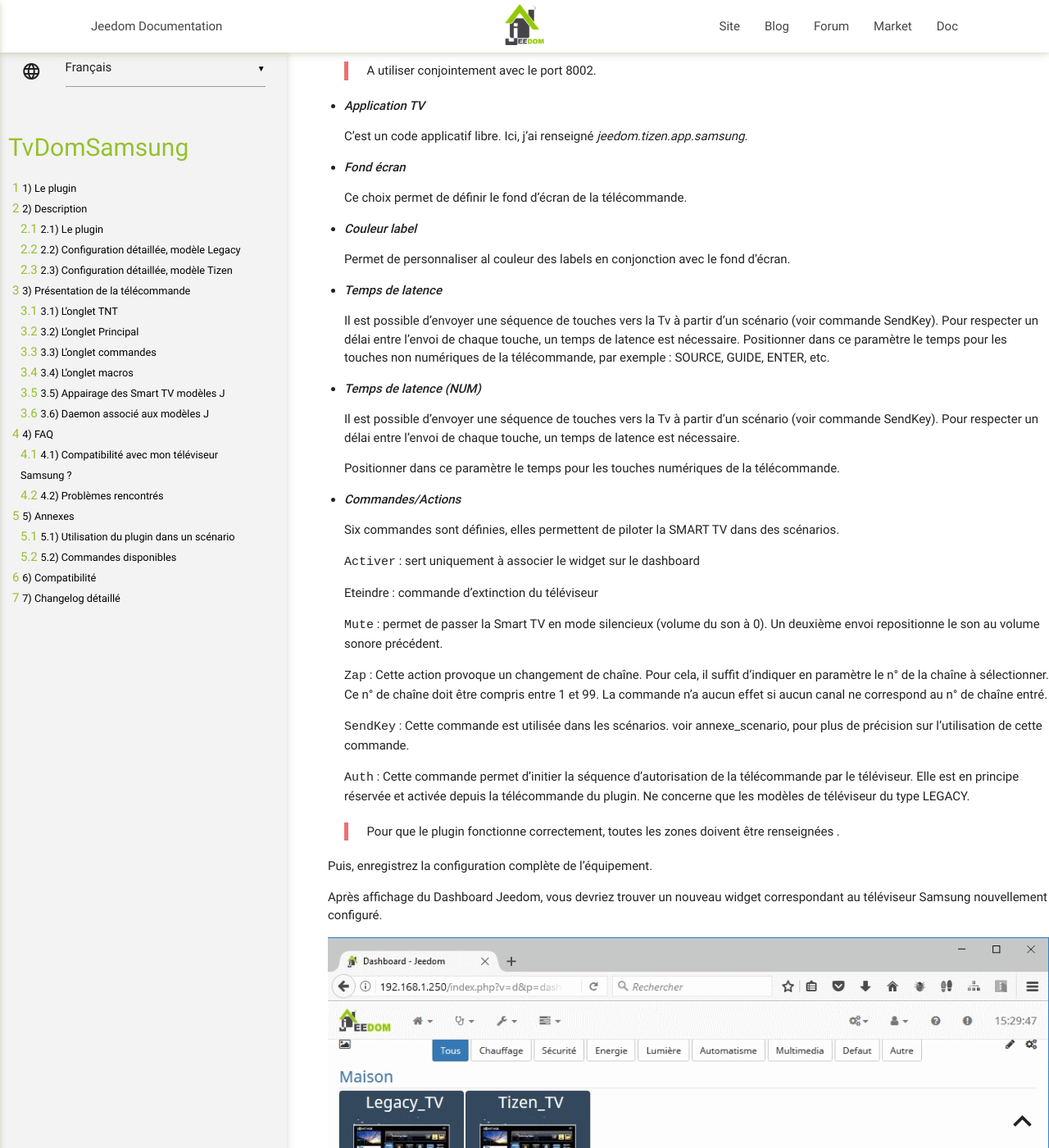
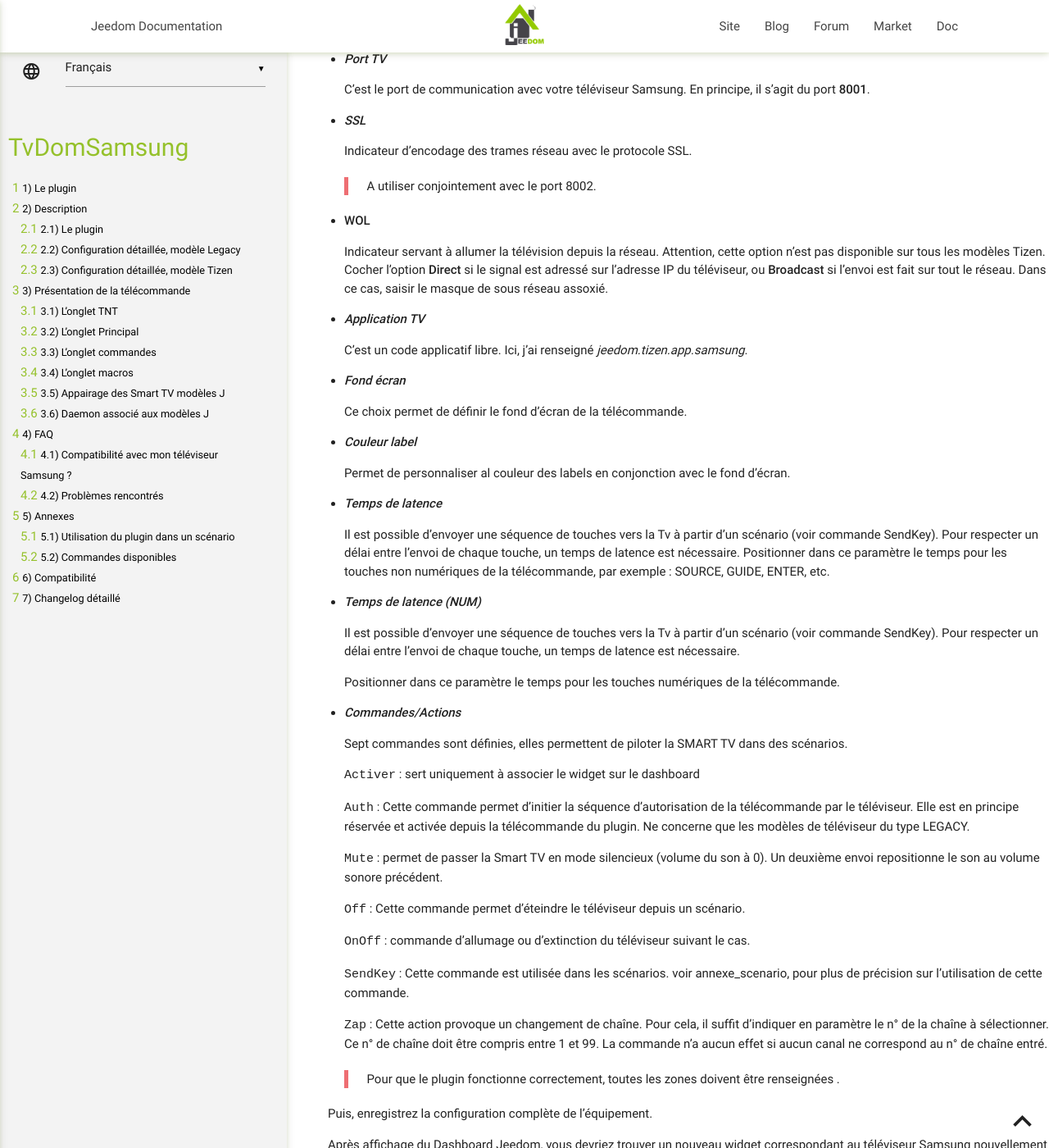
Before and after one commit to Berco63/TvDomSamsung, a Jekyll site: the page built from fr_FR/index.md, in a window 1280 px wide and 1400 px high, scrolled down 8344 px. Shown: the whole window at 82% size. Built offline with Jekyll 4.4.1, drawn with Linux system fonts in a browser that asks for light colours; our own code applies the rules of GitHub Pages for plain Markdown files; some of the changed text lies outside the part shown.

Commit message:
Update index.md

```diff
--- a/fr_FR/index.md
+++ b/fr_FR/index.md
@@ -18,9 +18,7 @@ L'écran de configuration du plugin se présente ainsi :
 
 
 
-![plugin-001](../images/TvDomSamsung-image-0.png)
-
-
+![plugin-001](../images/TvDomSamsung-image-14.png)
 
 
 
@@ -28,9 +26,20 @@ Le panneau de configuration comprend notamment :
 
 - la gestion des dépendances,
 - la gestion du daemon propre aux modèles Samsung J,
+- les paramètres propres à la configuration de la télécommande,
 - les paramètres essentiels du daemon.
 
 Je ne présenterai pas,ici les détails des deux premiers panneaux : dépendance et daemon.
+
+Les paramètres de la télécommande sont les suivants:
+
+- Indication de la dimension souhaitée d'affichage de la télécommande pour un PC ou une tablette. Indiquer, ici, les dimensions (largeur|hauteur) . Fournir deux nombres séparés par le symbole '|'.
+
+- Indication de la dimension souhaitée d'affichage de la télécommande pour un téléphone mobile. Indiquer, ici, les dimensions (largeur|hauteur) . Fournir deux nombres séparés par le symbole '|'.
+
+L'écran de saisie se présente ainsi:
+
+![plugin-002](../images/TvDomSamsung-image-13.png)
 
 
 
@@ -148,21 +157,23 @@ Pour l'instant seules deux séries sont définies. La boîte de sélection perme
 
 - ***Commandes/Actions***
 
-  Six commandes sont définies, elles permettent de piloter la SMART TV dans des scénarios.
+    Sept commandes sont définies, elles permettent de piloter la SMART TV dans des scénarios.
 
   `Activer` : sert uniquement à associer le widget sur le dashboard
 
-   Eteindre : commande d'extinction du téléviseur
+  `Auth` : Cette commande permet d'initier la séquence d'autorisation de la télécommande par le téléviseur. Elle est en principe réservée et activée depuis la télécommande du plugin. Ne concerne que les modèles de téléviseur du type LEGACY.
 
   `Mute` : permet de passer la Smart TV en mode silencieux (volume du son à 0). Un deuxième envoi repositionne le son au volume sonore précédent.
 
-  `Zap` : Cette action provoque un changement de chaîne. Pour cela, il suffit d'indiquer en paramètre le n° de la chaîne à sélectionner. Ce n° de chaîne doit être compris entre 1 et 99. La commande n'a aucun effet si aucun canal ne correspond au n° de chaîne entré.
+  `Off` : Cette commande permet d'éteindre le téléviseur depuis un scénario.
+
+  `OnOff` : commande d'allumage ou d'extinction du téléviseur suivant le cas.
 
   `SendKey` : Cette commande est utilisée dans les scénarios. voir annexe_scenario, pour plus de précision sur l'utilisation de cette commande.
 
-  `Auth` : Cette commande permet d'initier la séquence d'autorisation de la télécommande par le téléviseur. Elle est en principe réservée et activée depuis la télécommande du plugin. Ne concerne que les modèles de téléviseur du type LEGACY.
+  `Zap` : Cette action provoque un changement de chaîne. Pour cela, il suffit d'indiquer en paramètre le n° de la chaîne à sélectionner. Ce n° de chaîne doit être compris entre  1 et 99. La commande n'a aucun effet si aucun canal ne correspond au n° de chaîne entré.
 
-  > Pour que le plugin fonctionne correctement, toutes les zones doivent être renseignées .
+> Pour que le plugin fonctionne correctement, toutes les zones doivent être renseignées .
 
 Puis, enregistrez la configuration complète de l'équipement.
 
@@ -207,6 +218,10 @@ Le panneau de configuration d'un modèle Tizen se présente ainsi :
 
   > A utiliser conjointement avec le port 8002.
 
+- **WOL**
+
+  Indicateur servant à allumer la télévision depuis la réseau. Attention, cette option n'est pas disponible sur tous les modèles Tizen. Cocher l'option **Direct** si le signal est adressé sur l'adresse IP du téléviseur, ou **Broadcast** si l'envoi est fait sur tout le réseau. Dans ce cas, saisir le masque de sous réseau assoxié.
+
 - ***Application TV***
 
   C'est un code applicatif libre. Ici, j'ai renseigné  *jeedom.tizen.app.samsung*.
@@ -233,19 +248,21 @@ Le panneau de configuration d'un modèle Tizen se présente ainsi :
 
 - ***Commandes/Actions***
 
-  Six commandes sont définies, elles permettent de piloter la SMART TV dans des scénarios.
+  Sept commandes sont définies, elles permettent de piloter la SMART TV dans des scénarios.
 
   `Activer` : sert uniquement à associer le widget sur le dashboard
 
-   Eteindre : commande d'extinction du téléviseur
+  `Auth` : Cette commande permet d'initier la séquence d'autorisation de la télécommande par le téléviseur. Elle est en principe réservée et activée depuis la télécommande du plugin. Ne concerne que les modèles de téléviseur du type LEGACY.
 
   `Mute` : permet de passer la Smart TV en mode silencieux (volume du son à 0). Un deuxième envoi repositionne le son au volume sonore précédent.
 
-  `Zap` : Cette action provoque un changement de chaîne. Pour cela, il suffit d'indiquer en paramètre le n° de la chaîne à sélectionner. Ce n° de chaîne doit être compris entre 1 et 99. La commande n'a aucun effet si aucun canal ne correspond au n° de chaîne entré.
+  `Off` : Cette commande permet d'éteindre le téléviseur depuis un scénario.
+
+  `OnOff` : commande d'allumage ou d'extinction du téléviseur suivant le cas.
 
   `SendKey` : Cette commande est utilisée dans les scénarios. voir annexe_scenario, pour plus de précision sur l'utilisation de cette commande.
 
-  `Auth` : Cette commande permet d'initier la séquence d'autorisation de la télécommande par le téléviseur. Elle est en principe réservée et activée depuis la télécommande du plugin. Ne concerne que les modèles de téléviseur du type LEGACY.
+  `Zap` : Cette action provoque un changement de chaîne. Pour cela, il suffit d'indiquer en paramètre le n° de la chaîne à sélectionner. Ce n° de chaîne doit être compris entre 1 et 99. La commande n'a aucun effet si aucun canal ne correspond au n° de chaîne entré.
 
   > Pour que le plugin fonctionne correctement, toutes les zones doivent être renseignées .
 
```
Also changed, not shown: other parts of fr_FR/index.md (+3 -3 lines).
